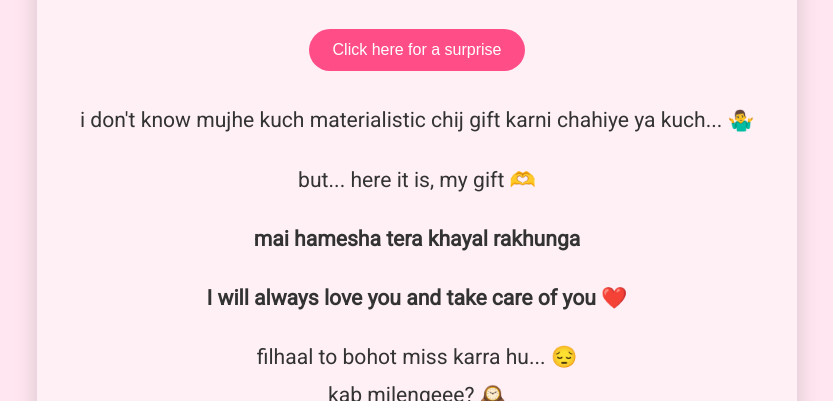
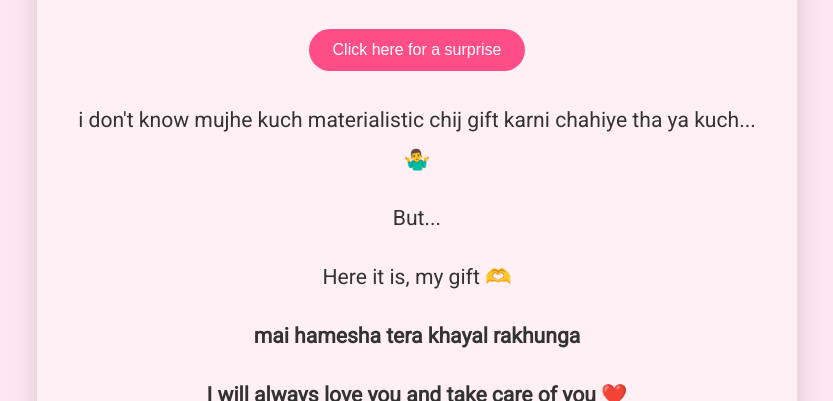
Before and after one commit to DETOX-debug0/Birthday-surprise-Manasvi, a plain HTML site: page index.html in a window 1280 px wide. Both pictures are taken after a click on the button "Click here for a surprise". Shown: the part 399-800 px from the top of the page, without its empty margins (223-1056 px from the left). Drawn offline with Linux system fonts and the light colour scheme.

Commit message:
Update index.html

```diff
--- a/index.html
+++ b/index.html
@@ -90,11 +90,11 @@
     </p>
     <button class="btn" onclick="showMessage()">Click here for a surprise</button>
     <div id="surprise-message">
-      <p>i don't know mujhe kuch materialistic chij gift karni chahiye ya kuch... 🤷‍♂️</p>
-      <p>but... here it is, my gift 🫶</p>
+      <p>i don't know mujhe kuch materialistic chij gift karni chahiye tha ya kuch... 🤷‍♂️ <p> <p>But...<p>
+      <p>Here it is, my gift 🫶</p>
       <p><strong>mai hamesha tera khayal rakhunga</strong></p>
       <p><strong>I will always love you and take care of you ❤️</strong></p>
-      <p>filhaal to bohot miss karra hu... 😔<br>kab milengeee? 🕰️</p>
+      <p>filhaal to bohot miss karra hu... 😔<br>kab milengeee!!? 🕰️</p>
     </div>
   </div>
 
```
